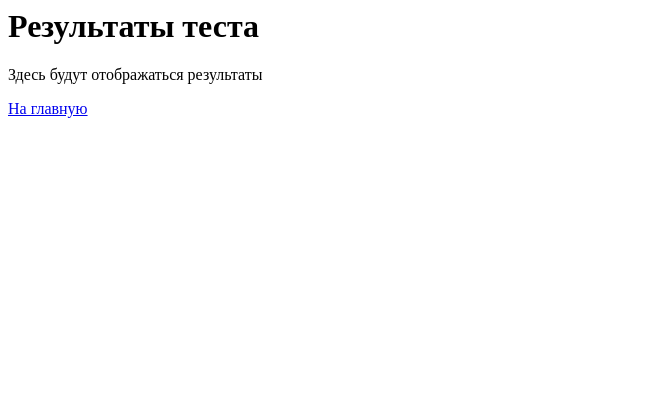
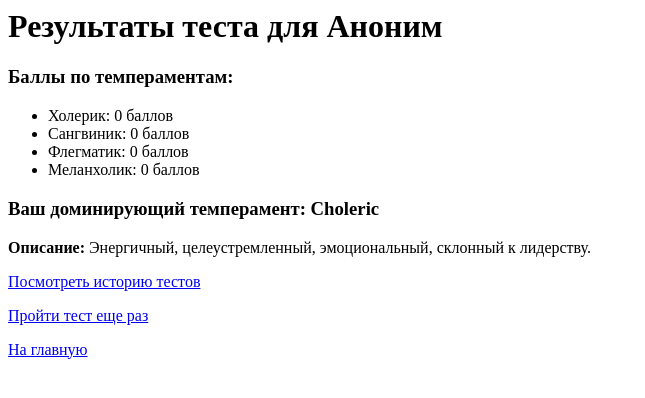
Before and after one commit to UlyanaSmirnova11/temperament-test, a PHP site: page /results.php in a window 1280 px wide. Shown: the top 398 px of the page, without its empty margins (0-645 px from the left). Run offline with PHP 8.4, Linux system fonts and the light colour scheme; some libraries are stand-ins or nearby versions.

Commit message:
results.php

```diff
--- a/src/results.php
+++ b/src/results.php
@@ -1,5 +1,86 @@
 <?php
-echo "<h1>Результаты теста</h1>";
-echo "<p>Здесь будут отображаться результаты</p>";
-echo "<p><a href='index.php'>На главную</a></p>";
+require_once 'config.php';
+
+try {
+    $pdo = getDBConnection();
+
+    // Получаем данные из формы
+    $user_name = $_POST['name'] ?? 'Аноним';
+
+    // Инициализируем счетчики темпераментов
+    $scores = [
+        'choleric' => 0,
+        'sanguine' => 0,
+        'phlegmatic' => 0,
+        'melancholic' => 0
+    ];
+
+    // Обрабатываем ответы
+    foreach ($_POST as $key => $value) {
+        if (strpos($key, 'q') === 0) {
+            $question_id = str_replace('q', '', $key);
+
+            // Получаем тип темперамента вопроса
+            $stmt = $pdo->prepare("SELECT temperament_type FROM questions WHERE id = ?");
+            $stmt->execute([$question_id]);
+            $question = $stmt->fetch();
+
+            if ($question && isset($question['temperament_type'])) {
+                $temperament = $question['temperament_type'];
+                // Добавляем балл (значение ответа от 1 до 5)
+                $scores[$temperament] += intval($value);
+            }
+        }
+    }
+
+    // Определяем доминирующий темперамент
+    $dominant = array_keys($scores, max($scores))[0];
+
+    // Сохраняем результат в БД
+    $stmt = $pdo->prepare("
+        INSERT INTO test_results
+        (user_name, choleric_score, sanguine_score, phlegmatic_score, melancholic_score, dominant_temperament)
+        VALUES (?, ?, ?, ?, ?, ?)
+    ");
+    $stmt->execute([
+        $user_name,
+        $scores['choleric'],
+        $scores['sanguine'],
+        $scores['phlegmatic'],
+        $scores['melancholic'],
+        $dominant
+    ]);
+
+    // Показываем результаты
+    echo "<h1>Результаты теста для " . htmlspecialchars($user_name) . "</h1>";
+
+    echo "<h3>Баллы по темпераментам:</h3>";
+    echo "<ul>";
+    echo "<li>Холерик: " . $scores['choleric'] . " баллов</li>";
+    echo "<li>Сангвиник: " . $scores['sanguine'] . " баллов</li>";
+    echo "<li>Флегматик: " . $scores['phlegmatic'] . " баллов</li>";
+    echo "<li>Меланхолик: " . $scores['melancholic'] . " баллов</li>";
+    echo "</ul>";
+
+    echo "<h3>Ваш доминирующий темперамент: " . ucfirst($dominant) . "</h3>";
+
+    // Описание темпераментов
+    $descriptions = [
+        'choleric' => 'Энергичный, целеустремленный, эмоциональный, склонный к лидерству.',
+        'sanguine' => 'Общительный, оптимистичный, активный, легко адаптирующийся.',
+        'phlegmatic' => 'Спокойный, уравновешенный, надежный, несколько медлительный.',
+        'melancholic' => 'Чувствительный, глубокий, перфекционист, склонный к самоанализу.'
+    ];
+
+    echo "<p><strong>Описание:</strong> " . $descriptions[$dominant] . "</p>";
+
+    echo "<p><a href='previous.php'>Посмотреть историю тестов</a></p>";
+    echo "<p><a href='test.php'>Пройти тест еще раз</a></p>";
+    echo "<p><a href='index.php'>На главную</a></p>";
+
+} catch (Exception $e) {
+    echo "<h1>Ошибка</h1>";
+    echo "<p>Произошла ошибка при обработке теста: " . $e->getMessage() . "</p>";
+    echo "<p><a href='test.php'>Вернуться к тесту</a></p>";
+}
 ?>
```
